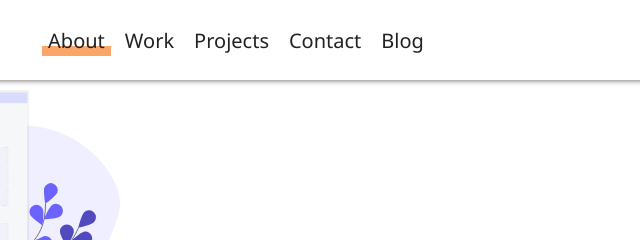
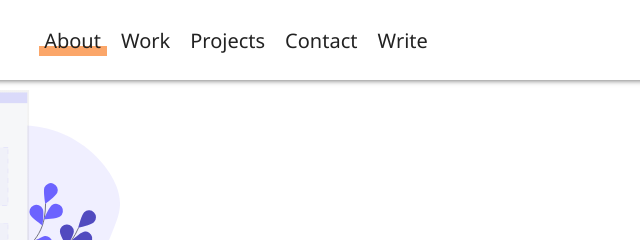
Before and after one commit to nilshah98/Portfolio, a website built with webpack: page index.html in a window 1280 px wide. Shown: the top 240 px of the page, 404-1044 px from the left. Built offline with nearby package versions, Linux system fonts and the light colour scheme.

Commit message:
[FIX] (write) Renamed blog to write

```diff
--- a/index.html
+++ b/index.html
@@ -44,7 +44,7 @@
                         <div class="nav__items--underline"></div>
                     </div>
                     <div class="nav__items--item">
-                        <a href="https://nilshah98.me/blog">Blog</a>
+                        <a href="https://nilshah98.me/write">Write</a>
                         <div class="nav__items--underline"></div>
                     </div>
                 </div>
```
